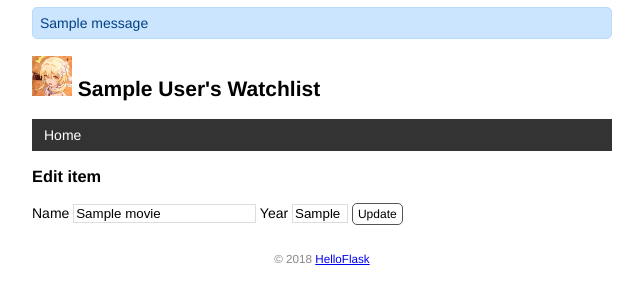
After one commit to jiut/flaskHello, a Flask app: page /movie/edit/1 in a window 1280 px wide. The commit adds this page. Shown: the top 304 px of the page, without its empty margins (318-961 px from the left). Run offline with Flask 2, Linux system fonts and the light colour scheme; tables that the repository leaves empty hold one stand-in row (values such as "Sample post"); one stand-in notice (Sample message) is shown.

Commit message:
Create, edit and delete item by form

```diff
--- a/app.py
+++ b/app.py
@@ -1,7 +1,7 @@
 import os
 import sys
 
-from flask import Flask, render_template
+from flask import Flask, render_template, request, url_for, redirect, flash
 from flask_sqlalchemy import SQLAlchemy
 
 WIN = sys.platform.startswith('win')
@@ -16,6 +16,7 @@ app.config['SQLALCHEMY_TRACK_MODIFICATIONS'] = False  # 关闭对模型修改的
 # 在扩展类实例化前加载配置
 db = SQLAlchemy(app)
 
+app.secret_key = 'dev'
 
 class User(db.Model):  # 表名将会是 user（自动生成，小写处理）
     id = db.Column(db.Integer, primary_key=True)  # 主键
@@ -29,6 +30,7 @@ class Movie(db.Model):  # 表名将会是 movie
 
 
 import click
+
 
 @app.cli.command()
 def forge():
@@ -70,18 +72,63 @@ def initdb(drop):
     click.echo('Initialized database.')  # 输出提示信息
 
 
-@app.route('/')
+@app.route('/', methods=['GET', 'POST'])
 def index():
-    user = User.query.first()  # 读取用户记录
-    movies = Movie.query.all()  # 读取所有电影记录
+    if request.method == 'POST':  # 判断是否是 POST 请求
+        # 获取表单数据
+        title = request.form.get('title')  # 传入表单对应输入字段的 name 值
+        year = request.form.get('year')
+        # 验证数据
+        if not title or not year or len(year) > 4 or len(title) > 60:
+            flash('Invalid input.')  # 显示错误提示
+            return redirect(url_for('index'))  # 重定向回主页
+        # 保存表单数据到数据库
+        movie = Movie(title=title, year=year)  # 创建记录
+        db.session.add(movie)  # 添加到数据库会话
+        db.session.commit()  # 提交数据库会话
+        flash('Item created.')  # 显示成功创建的提示
+        return redirect(url_for('index'))  # 重定向回主页
+
+    movies = Movie.query.all()
     return render_template('index.html', movies=movies)
+
 
 @app.errorhandler(404)  # 传入要处理的错误代码
 def page_not_found(e):  # 接受异常对象作为参数
     user = User.query.first()
     return render_template('404.html'), 404  # 返回模板和状态码
 
+
 @app.context_processor
 def inject_user():  # 函数名可以随意修改
     user = User.query.first()
     return dict(user=user)  # 需要返回字典，等同于 return {'user': user}
+
+
+@app.route('/movie/edit/<int:movie_id>', methods=['GET', 'POST'])
+def edit(movie_id):
+    movie = Movie.query.get_or_404(movie_id)
+
+    if request.method == 'POST':  # 处理编辑表单的提交请求
+        title = request.form['title']
+        year = request.form['year']
+
+        if not title or not year or len(year) != 4 or len(title) > 60:
+            flash('Invalid input.')
+            return redirect(url_for('edit', movie_id=movie_id))  # 重定向回对应的编辑页面
+
+        movie.title = title  # 更新标题
+        movie.year = year  # 更新年份
+        db.session.commit()  # 提交数据库会话
+        flash('Item updated.')
+        return redirect(url_for('index'))  # 重定向回主页
+
+    return render_template('edit.html', movie=movie)  # 传入被编辑的电影记录
+
+@app.route('/movie/delete/<int:movie_id>', methods=['POST'])  # 限定只接受 POST 请求
+def delete(movie_id):
+    movie = Movie.query.get_or_404(movie_id)  # 获取电影记录
+    db.session.delete(movie)  # 删除对应的记录
+    db.session.commit()  # 提交数据库会话
+    flash('Item deleted.')
+    return redirect(url_for('index'))  # 重定向回主页
--- a/static/style.css
+++ b/static/style.css
@@ -84,3 +84,49 @@ nav li a:hover {
     border-radius: 5px;
     padding: 3px 5px;
 }
+
+/* 覆盖某些浏览器对 input 元素定义的字体 */
+input[type=submit] {
+    font-family: inherit;
+}
+
+input[type=text] {
+    border: 1px solid #ddd;
+}
+
+input[name=year] {
+    width: 50px;
+}
+
+.btn {
+    font-size: 12px;
+    padding: 3px 5px;
+    text-decoration: none;
+    cursor: pointer;
+    background-color: white;
+    color: black;
+    border: 1px solid #555555;
+    border-radius: 5px;
+}
+
+.btn:hover {
+    text-decoration: none;
+    background-color: black;
+    color: white;
+    border: 1px solid black;
+}
+
+.alert {
+    position: relative;
+    padding: 7px;
+    margin: 7px 0;
+    border: 1px solid transparent;
+    color: #004085;
+    background-color: #cce5ff;
+    border-color: #b8daff;
+    border-radius: 5px;
+}
+
+.inline-form {
+    display: inline;
+}
--- a/templates/base.html
+++ b/templates/base.html
@@ -10,6 +10,10 @@
     {% endblock %}
 </head>
 <body>
+<!-- 插入到页面标题上方 -->
+{% for message in get_flashed_messages() %}
+    <div class="alert">{{ message }}</div>
+{% endfor %}
     <h2>
         <img alt="Avatar" class="avatar" src="{{ url_for('static', filename='images/avatar.png') }}">
         {{ user.name }}'s Watchlist
--- /dev/null
+++ b/templates/edit.html
@@ -0,0 +1,10 @@
+{% extends 'base.html' %}
+
+{% block content %}
+<h3>Edit item</h3>
+<form method="post">
+    Name <input type="text" name="title" autocomplete="off" required value="{{ movie.title }}">
+    Year <input type="text" name="year" autocomplete="off" required value="{{ movie.year }}">
+    <input class="btn" type="submit" name="submit" value="Update">
+</form>
+{% endblock %}
```
Also changed, not shown: templates/index.html (+14 -2 lines).
